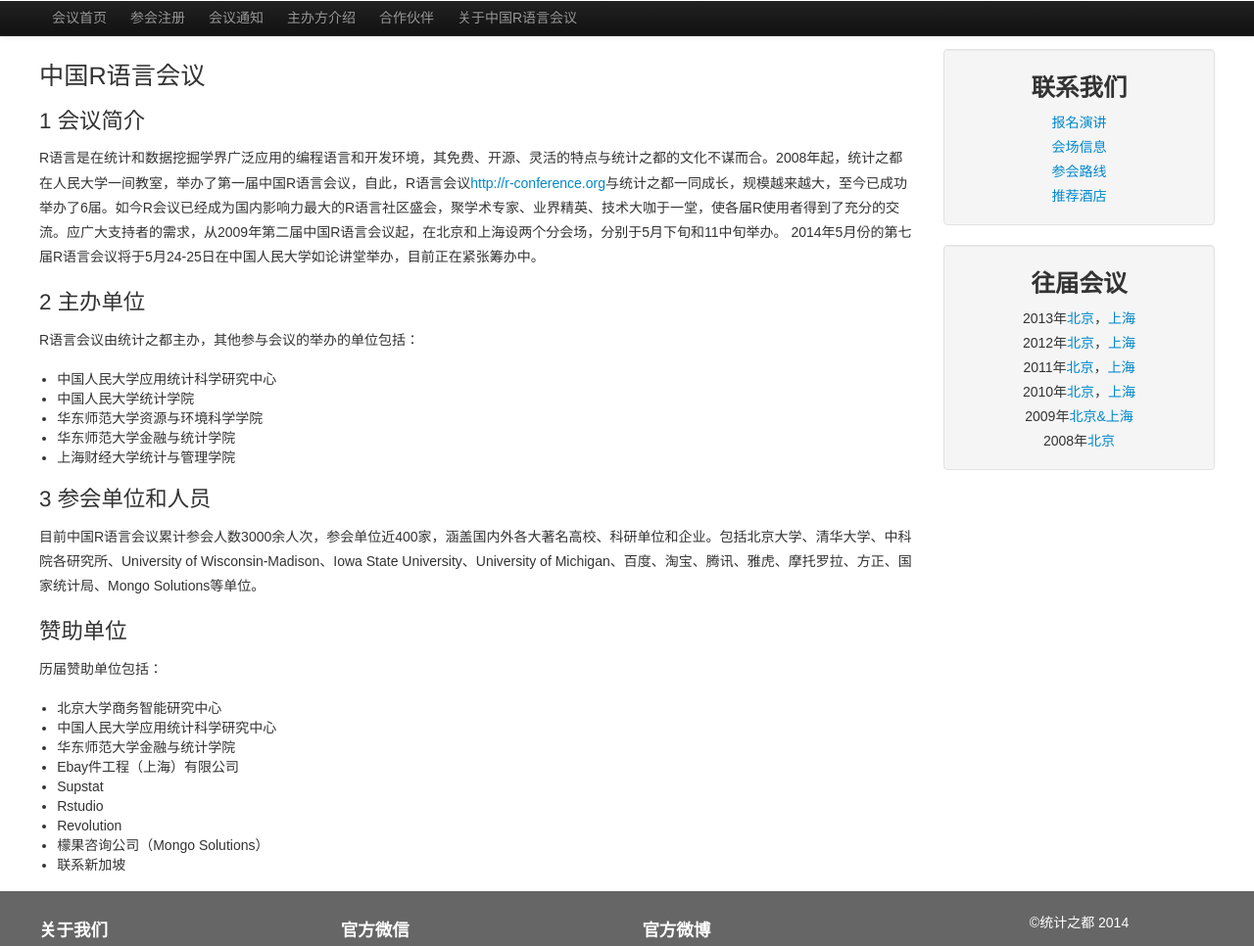
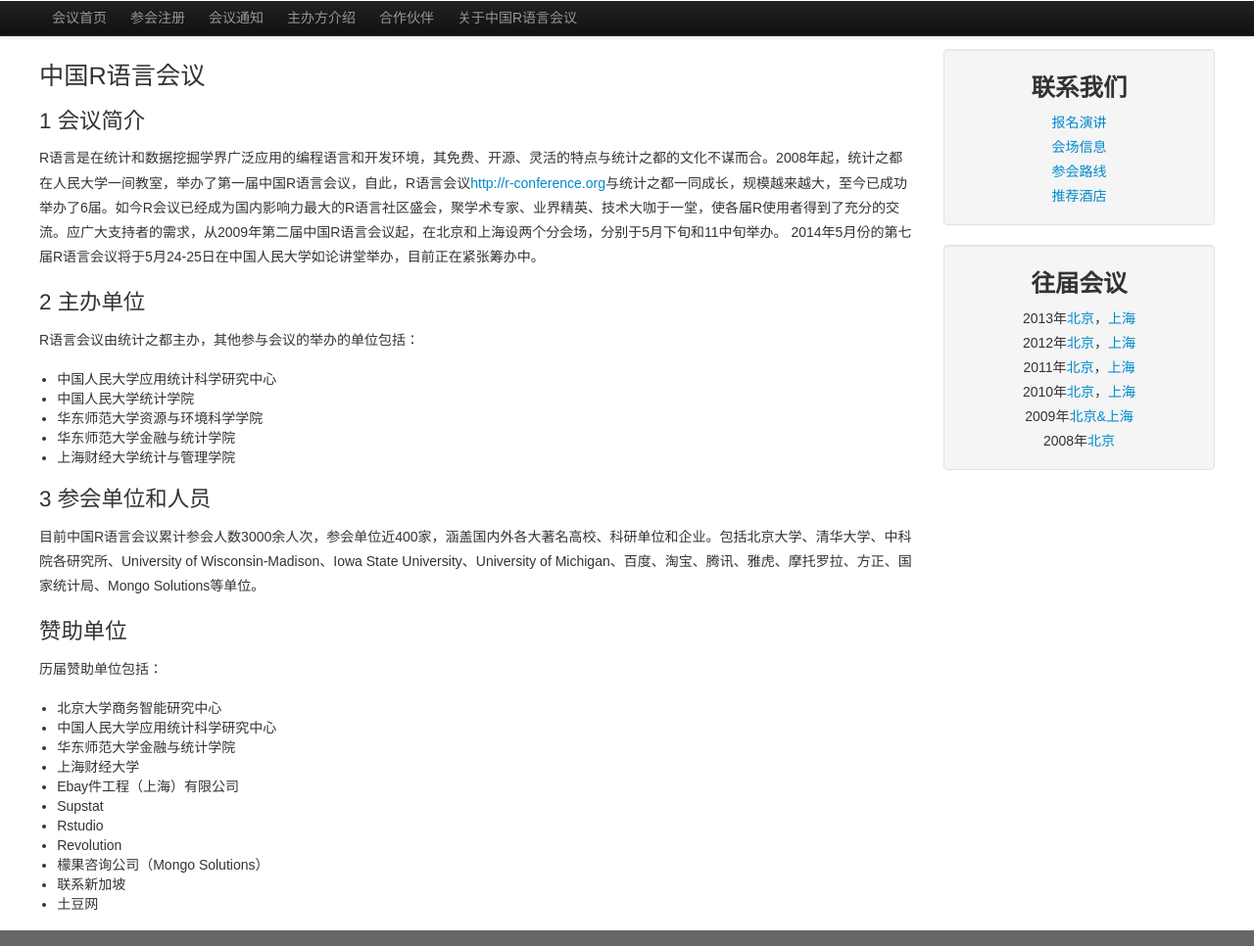
Before and after one commit to cosname/R-conference, a Jekyll site: the page built from about-r-conference/index.md, in a window 1280 px wide and 1130 px high, cut to the strip 0-966 px from the top of the window. Shown: the whole strip at 98% size. Built offline with Jekyll 4.4.1, drawn with Linux system fonts in a browser that asks for light colours.

Commit message:
更新历届赞助单位

```diff
--- a/about-r-conference/index.md
+++ b/about-r-conference/index.md
@@ -29,9 +29,11 @@ R语言会议由统计之都主办，其他参与会议的举办的单位包括
 * 北京大学商务智能研究中心
 * 中国人民大学应用统计科学研究中心
 * 华东师范大学金融与统计学院
+* 上海财经大学
 * Ebay件工程（上海）有限公司
 * Supstat
 * Rstudio
 * Revolution
 * 檬果咨询公司（Mongo Solutions）
 * 联系新加坡
+* 土豆网
```
